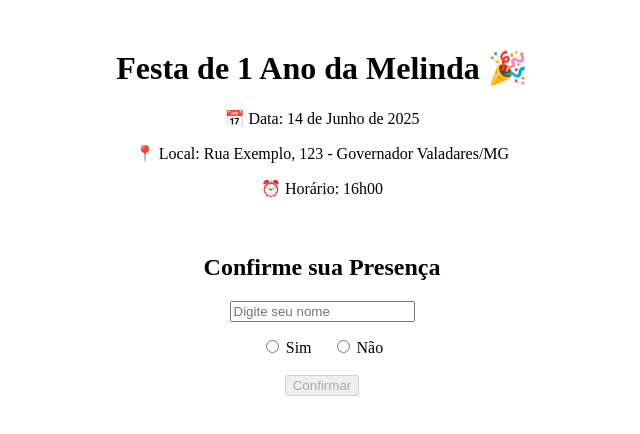
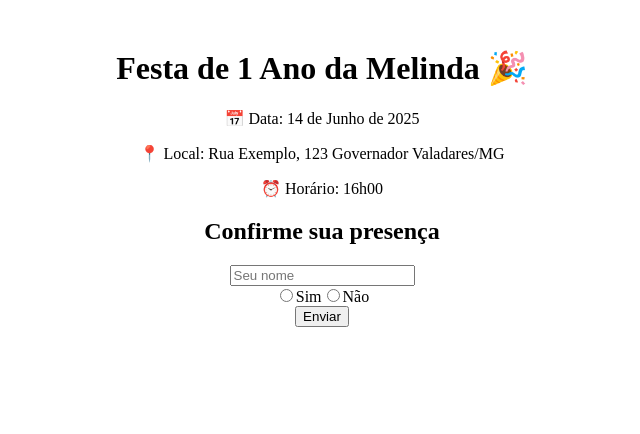
Before and after one commit to romulo-hub/confirmacao-presensa, a Next.js app: page / in a window 1280 px wide. Shown: the top 434 px of the page, without its empty margins (318-958 px from the left). Built offline with nearby package versions, Linux system fonts and the light colour scheme.

Commit message:
primeiro

```diff
--- a/src/app/page.js
+++ b/src/app/page.js
@@ -8,10 +8,9 @@ export default function Home() {
     <main style={{ textAlign: "center", padding: "20px" }}>
       <h1>Festa de 1 Ano da Melinda 🎉</h1>
       <p>📅 Data: 14 de Junho de 2025</p>
-      <p>📍 Local: Rua Exemplo, 123 - Governador Valadares/MG</p>
+      <p>📍 Local: Rua Exemplo, 123 Governador Valadares/MG</p>
       <p>⏰ Horário: 16h00</p>
 
-      {/* Formulário de confirmação visível na mesma página */}
       <ConfirmacaoPresenca />
     </main>
   );
--- a/src/components/ConfirmacaoPresenca.js
+++ b/src/components/ConfirmacaoPresenca.js
@@ -1,17 +1,15 @@
+// src/components/ConfirmacaoPresenca.js
 "use client";
+
 import { useState } from "react";
 
 export default function ConfirmacaoPresenca() {
   const [nome, setNome] = useState("");
   const [presenca, setPresenca] = useState(null);
+  const [enviado, setEnviado] = useState(false);
 
   const handleSubmit = async (e) => {
     e.preventDefault();
-
-    if (!nome || !presenca) {
-      alert("Por favor, preencha todos os campos.");
-      return;
-    }
 
     const response = await fetch("/api/confirmar", {
       method: "POST",
@@ -20,34 +18,31 @@ export default function ConfirmacaoPresenca() {
     });
 
     if (response.ok) {
-      alert("Presença registrada com sucesso!");
-      setNome("");
-      setPresenca(null);
-    } else {
-      alert("Erro ao registrar presença.");
+      setEnviado(true);
     }
   };
 
   return (
-    <div style={{ textAlign: "center", padding: "20px" }}>
-      <h2>Confirme sua Presença</h2>
+    <div>
+      <h2>Confirme sua presença</h2>
+      {!enviado ? (
         <form onSubmit={handleSubmit}>
           <input
             type="text"
-          placeholder="Digite seu nome"
             value={nome}
             onChange={(e) => setNome(e.target.value)}
+            placeholder="Seu nome"
             required
           />
-        <div style={{ marginTop: "15px" }}>
-          <label style={{ marginRight: "20px" }}>
+          <br />
+          <label>
             <input
               type="radio"
               name="presenca"
               value="sim"
               onChange={() => setPresenca("sim")}
               required
-            />{" "}
+            />
             Sim
           </label>
           <label>
@@ -57,15 +52,15 @@ export default function ConfirmacaoPresenca() {
               value="nao"
               onChange={() => setPresenca("nao")}
               required
-            />{" "}
+            />
             Não
           </label>
-        </div>
           <br />
-        <button type="submit" disabled={!nome.trim() || !presenca}>
-          Confirmar
-        </button>
+          <button type="submit">Enviar</button>
         </form>
+      ) : (
+        <p>Obrigado pela confirmação!</p>
+      )}
     </div>
   );
 }
```
Lines whose indentation alone changed are shown as unchanged.
